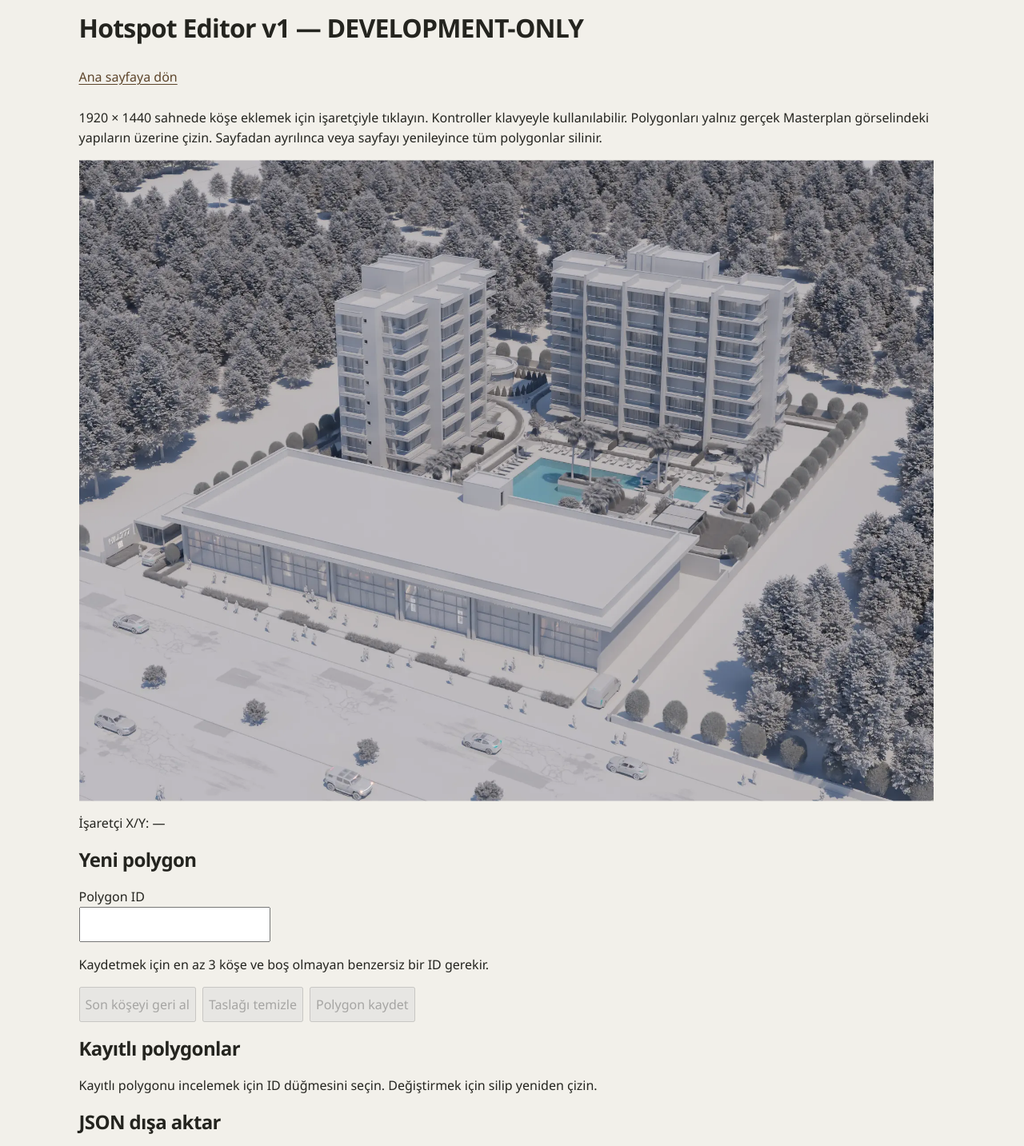
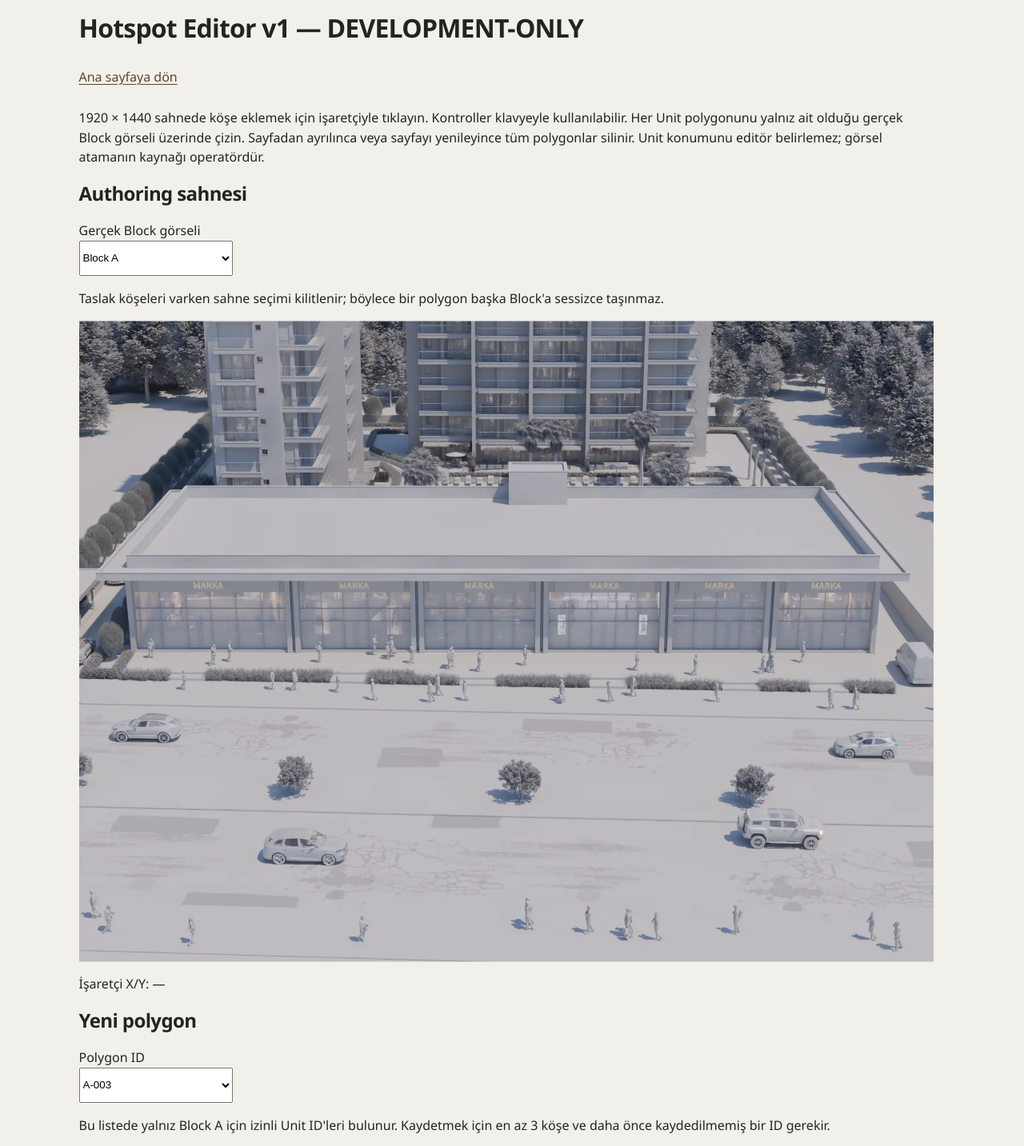
Before and after one commit to miozturk/nail-karatas-gallery, a React (Vite) app: page /__dev/hotspot-editor in a window 1280 px wide. Shown: the part 20-1453 px from the top of the page at 80% size. Built offline with nearby package versions, Linux system fonts and the light colour scheme.

Commit message:
IMP-028 Real Unit Hotspots

```diff
--- a/src/features/blocks/BlockPage.tsx
+++ b/src/features/blocks/BlockPage.tsx
@@ -6,7 +6,7 @@ import SceneStage from '../../components/SceneStage/SceneStage'
 import SceneStageImage from '../../components/SceneStage/SceneStageImage'
 import TransitionLayer from '../../components/TransitionLayer/TransitionLayer'
 import SvgHotspotLayer from '../../components/SvgHotspotLayer/SvgHotspotLayer'
-import { developmentUnitPolygons } from './developmentUnitPolygons'
+import { getUnitHotspot } from './unitHotspots'
 import UnitQuickCard from '../units/UnitQuickCard'
 import UnitDetailsDrawer from '../units/UnitDetailsDrawer'
 import { formatCategory, formatFloor } from '../../i18n/formatters'
@@ -30,9 +30,10 @@ export default function BlockPage({ showDetails = false }: { showDetails?: boole
   // Seed-first lookup: orphan geometry cannot produce a target, and missing
   // geometry cannot produce a clickable Unit. Never infer domain data from IDs.
   const hotspots = units.flatMap((unit) => {
-    const points = developmentUnitPolygons[unit.id]
-    return unit.blockId === blockId && unit.demoEnabled === true && points
-      ? [{ id: unit.id, points, label: t('block.hotspotLabel', {
+    const hotspot = getUnitHotspot(unit.id)
+    return unit.blockId === blockId && unit.demoEnabled === true
+      && hotspot?.blockId === unit.blockId
+      ? [{ id: unit.id, points: hotspot.points, label: t('block.hotspotLabel', {
           unit: unit.id, floor: formatFloor(unit.floor, t),
         }),
           disabled: isTransitioning }]
--- /dev/null
+++ b/src/features/blocks/unitHotspots.ts
@@ -0,0 +1,115 @@
+import type { ExteriorBlockId } from '../../media/exteriorMedia'
+import type { Polygon } from '../../types'
+
+export const unitHotspotIds = [
+  'A-003',
+  'B-301',
+  'B-302',
+  'B-303',
+  'B-304',
+  'C-401',
+  'C-402',
+  'C-403',
+  'C-404',
+] as const
+
+export type UnitHotspotId = typeof unitHotspotIds[number]
+
+interface UnitHotspot {
+  blockId: ExteriorBlockId
+  points: Polygon
+}
+
+// Human-authored against the production 1920 × 1440 Block renders in IMP-028.
+// Unit assignments, coordinates, and point order are preserved from the operator export.
+export const unitHotspots = {
+  'A-003': {
+    blockId: 'a',
+    points: [
+      [762, 742],
+      [757, 584],
+      [1039, 585],
+      [1037, 740],
+    ],
+  },
+  'B-301': {
+    blockId: 'b',
+    points: [
+      [1352, 621],
+      [1350, 717],
+      [1187, 731],
+      [1187, 634],
+    ],
+  },
+  'B-302': {
+    blockId: 'b',
+    points: [
+      [1154, 760],
+      [965, 772],
+      [962, 675],
+      [1158, 659],
+    ],
+  },
+  'B-303': {
+    blockId: 'b',
+    points: [
+      [940, 677],
+      [938, 774],
+      [739, 789],
+      [737, 693],
+    ],
+  },
+  'B-304': {
+    blockId: 'b',
+    points: [
+      [701, 672],
+      [703, 765],
+      [493, 787],
+      [484, 681],
+    ],
+  },
+  'C-401': {
+    blockId: 'c',
+    points: [
+      [387, 569],
+      [591, 567],
+      [595, 666],
+      [385, 668],
+    ],
+  },
+  'C-402': {
+    blockId: 'c',
+    points: [
+      [620, 587],
+      [823, 584],
+      [816, 695],
+      [615, 688],
+    ],
+  },
+  'C-403': {
+    blockId: 'c',
+    points: [
+      [845, 587],
+      [1050, 589],
+      [1052, 690],
+      [841, 690],
+    ],
+  },
+  'C-404': {
+    blockId: 'c',
+    points: [
+      [1077, 587],
+      [1280, 589],
+      [1275, 691],
+      [1073, 691],
+    ],
+  },
+} as const satisfies Record<UnitHotspotId, UnitHotspot>
+
+export function isUnitHotspotId(unitId: string): unitId is UnitHotspotId {
+  return unitHotspotIds.some((expectedId) => expectedId === unitId)
+}
+
+export function getUnitHotspot(unitId: string): UnitHotspot | undefined {
+  return isUnitHotspotId(unitId) ? unitHotspots[unitId] : undefined
+}
--- a/src/features/devtools/hotspot-editor/HotspotEditor.css
+++ b/src/features/devtools/hotspot-editor/HotspotEditor.css
@@ -8,12 +8,11 @@
 .hotspot-editor circle { fill: #fff; stroke: #92400e; stroke-width: 4; }
 .hotspot-editor label, .hotspot-editor textarea { display: block; }
 .hotspot-editor textarea { width: 100%; box-sizing: border-box; font-family: monospace; }
-.hotspot-editor input { max-width: 100%; box-sizing: border-box; }
+.hotspot-editor select { min-width: 12rem; max-width: 100%; min-height: 44px; box-sizing: border-box; }
 .hotspot-editor__actions { display: flex; flex-wrap: wrap; gap: .5rem; }
 .hotspot-editor button { min-height: 44px; }
 .hotspot-editor li { margin-block: .4rem; overflow-wrap: anywhere; }
 .hotspot-editor :focus-visible { outline: 3px solid #2563eb; outline-offset: 3px; }
 
-.hotspot-editor input { min-height: 44px; }
 .hotspot-editor > a { display: inline-flex; align-items: center; min-height: 44px; }
 .hotspot-editor textarea { resize: vertical; }
--- a/src/features/devtools/hotspot-editor/HotspotEditor.tsx
+++ b/src/features/devtools/hotspot-editor/HotspotEditor.tsx
@@ -2,21 +2,50 @@ import { useState, type PointerEvent } from 'react'
 import { Link } from 'react-router-dom'
 import SceneStage from '../../../components/SceneStage/SceneStage'
 import SceneStageImage from '../../../components/SceneStage/SceneStageImage'
-import { exteriorMedia } from '../../../media/exteriorMedia'
+import { exteriorMedia, type ExteriorBlockId } from '../../../media/exteriorMedia'
 import type { Point, Polygon } from '../../../types'
 import './HotspotEditor.css'
 
+type AuthoringUnitId =
+  | 'A-003'
+  | 'B-301'
+  | 'B-302'
+  | 'B-303'
+  | 'B-304'
+  | 'C-401'
+  | 'C-402'
+  | 'C-403'
+  | 'C-404'
+
+interface SavedPolygon {
+  blockId: ExteriorBlockId
+  points: Polygon
+}
+
+const unitIdsByBlock: Record<ExteriorBlockId, readonly AuthoringUnitId[]> = {
+  a: ['A-003'],
+  b: ['B-301', 'B-302', 'B-303', 'B-304'],
+  c: ['C-401', 'C-402', 'C-403', 'C-404'],
+}
+
+const blockLabels: Record<ExteriorBlockId, string> = {
+  a: 'Block A',
+  b: 'Block B',
+  c: 'Block C',
+}
+
 export default function HotspotEditor() {
-  const [id, setId] = useState('')
+  const [blockId, setBlockId] = useState<ExteriorBlockId>('a')
+  const [id, setId] = useState<AuthoringUnitId>('A-003')
   const [vertices, setVertices] = useState<Point[]>([])
-  const [polygons, setPolygons] = useState<Map<string, Polygon>>(new Map())
-  const [selected, setSelected] = useState<string | null>(null)
+  const [polygons, setPolygons] = useState<Map<AuthoringUnitId, SavedPolygon>>(new Map())
+  const [selected, setSelected] = useState<AuthoringUnitId | null>(null)
   const [pointer, setPointer] = useState<Point | null>(null)
   const [status, setStatus] = useState('')
   const entries = [...polygons].sort(([a], [b]) => a < b ? -1 : a > b ? 1 : 0)
+  const sceneEntries = entries.filter(([, polygon]) => polygon.blockId === blockId)
   const json = JSON.stringify(Object.fromEntries(entries), null, 2)
-  const key = id.trim()
-  const valid = vertices.length >= 3 && key.length > 0 && !polygons.has(key)
+  const valid = vertices.length >= 3 && unitIdsByBlock[blockId].includes(id) && !polygons.has(id)
 
   function coordinates(event: PointerEvent<SVGSVGElement>): Point {
     const rect = event.currentTarget.getBoundingClientRect()
@@ -28,11 +57,23 @@ export default function HotspotEditor() {
 
   function commit() {
     if (!valid) return
-    setPolygons(new Map(polygons).set(key, [...vertices]))
-    setSelected(key)
+    setPolygons(new Map(polygons).set(id, { blockId, points: [...vertices] }))
+    setSelected(id)
     setVertices([])
-    setId('')
-    setStatus(`${key} kaydedildi. Veriler yalnızca bu oturumun belleğinde tutulur.`)
+    setStatus(`${id}, ${blockLabels[blockId]} için kaydedildi. Veriler yalnızca bu oturumun belleğinde tutulur.`)
+  }
+
+  function changeBlock(nextBlockId: ExteriorBlockId) {
+    if (nextBlockId === blockId) return
+    if (vertices.length > 0) {
+      setStatus('Sahne değiştirmek için önce mevcut taslağı kaydedin veya temizleyin.')
+      return
+    }
+    setBlockId(nextBlockId)
+    setId(unitIdsByBlock[nextBlockId][0])
+    setSelected(null)
+    setPointer(null)
+    setStatus(`${blockLabels[nextBlockId]} authoring sahnesi açıldı. Kayıtlı polygonların Block ataması değiştirilmedi.`)
   }
 
   async function copy() {
@@ -50,11 +91,23 @@ export default function HotspotEditor() {
     <h1>Hotspot Editor v1 — DEVELOPMENT-ONLY</h1>
     <Link to="/">Ana sayfaya dön</Link>
     <p id="canvas-help">1920 × 1440 sahnede köşe eklemek için işaretçiyle tıklayın. Kontroller klavyeyle kullanılabilir.
-      Polygonları yalnız gerçek Masterplan görselindeki yapıların üzerine çizin. Sayfadan ayrılınca veya sayfayı yenileyince
-      tüm polygonlar silinir.</p>
+      Her Unit polygonunu yalnız ait olduğu gerçek Block görseli üzerinde çizin. Sayfadan ayrılınca veya sayfayı yenileyince
+      tüm polygonlar silinir. Unit konumunu editör belirlemez; görsel atamanın kaynağı operatördür.</p>
+    <section aria-labelledby="scene-heading">
+      <h2 id="scene-heading">Authoring sahnesi</h2>
+      <label htmlFor="block-scene">Gerçek Block görseli</label>
+      <select id="block-scene" value={blockId} disabled={vertices.length > 0}
+        onChange={(event) => changeBlock(event.target.value as ExteriorBlockId)}>
+        <option value="a">Block A</option>
+        <option value="b">Block B</option>
+        <option value="c">Block C</option>
+      </select>
+      <p>Taslak köşeleri varken sahne seçimi kilitlenir; böylece bir polygon başka Block'a sessizce taşınmaz.</p>
+    </section>
     <div className="hotspot-editor__canvas">
-      <SceneStage label="Polygon çizim sahnesi" base={
-        <SceneStageImage src={exteriorMedia.masterplan} alt="Nail Karataş gerçek Masterplan görünümü" />
+      <SceneStage label={`${blockLabels[blockId]} Unit polygon çizim sahnesi`} base={
+        <SceneStageImage src={exteriorMedia.blocks[blockId].scene}
+          alt={`Nail Karataş gerçek ${blockLabels[blockId]} görünümü`} />
       } interaction={
         <svg viewBox="0 0 1920 1440" width="1920" height="1440" aria-label="Polygon çizim alanı"
           aria-describedby="canvas-help"
@@ -66,7 +119,7 @@ export default function HotspotEditor() {
             setPointer(point)
             setVertices((previous) => [...previous, point])
           }}>
-          {entries.map(([name, polygon]) => <polygon key={name} points={points(polygon)}
+          {sceneEntries.map(([name, polygon]) => <polygon key={name} points={points(polygon.points)}
             className={name === selected ? 'hotspot-editor__selected' : 'hotspot-editor__saved'} />)}
           {vertices.length >= 3
             ? <polygon className="hotspot-editor__draft" points={points(vertices)} />
@@ -79,22 +132,32 @@ export default function HotspotEditor() {
     <section aria-labelledby="draft-heading">
       <h2 id="draft-heading">Yeni polygon</h2>
       <label htmlFor="polygon-id">Polygon ID</label>
-      <input id="polygon-id" value={id} onChange={(event) => setId(event.target.value)}
-        aria-describedby="commit-help" aria-invalid={polygons.has(key)} />
-      <p id="commit-help">Kaydetmek için en az 3 köşe ve boş olmayan benzersiz bir ID gerekir.
-        {polygons.has(key) && ' Bu ID zaten kayıtlı; başka bir ID girin.'}</p>
+      <select id="polygon-id" value={id}
+        onChange={(event) => setId(event.target.value as AuthoringUnitId)}
+        aria-describedby="commit-help" aria-invalid={polygons.has(id)}>
+        {unitIdsByBlock[blockId].map((unitId) => <option key={unitId} value={unitId}>{unitId}</option>)}
+      </select>
+      <p id="commit-help">Bu listede yalnız {blockLabels[blockId]} için izinli Unit ID'leri bulunur.
+        Kaydetmek için en az 3 köşe ve daha önce kaydedilmemiş bir ID gerekir.
+        {polygons.has(id) && ' Bu ID zaten kayıtlı; değiştirmek için önce kayıtlı polygonu silin.'}</p>
       <div className="hotspot-editor__actions">
         <button disabled={!vertices.length} onClick={() => setVertices(vertices.slice(0, -1))}>Son köşeyi geri al</button>
-        <button disabled={!vertices.length && !id} onClick={() => { setVertices([]); setId(''); setStatus('Taslak temizlendi.') }}>Taslağı temizle</button>
+        <button disabled={!vertices.length} onClick={() => { setVertices([]); setStatus('Taslak temizlendi.') }}>Taslağı temizle</button>
         <button disabled={!valid} onClick={commit}>Polygon kaydet</button>
       </div>
       <ol>{vertices.map(([x, y], index) => <li key={index}>{x}, {y}</li>)}</ol>
     </section>
     <section aria-labelledby="saved-heading">
-      <h2 id="saved-heading">Kayıtlı polygonlar</h2>
-      <p>Kayıtlı polygonu incelemek için ID düğmesini seçin. Değiştirmek için silip yeniden çizin.</p>
-      <ul>{entries.map(([name]) => <li key={name}>
-        <button aria-pressed={selected === name} onClick={() => setSelected(name)}>{name}</button>{' '}
+      <h2 id="saved-heading">Kayıtlı polygonlar ({entries.length}/9)</h2>
+      <p>Kayıtlı polygonu ve gerçek Block sahnesini incelemek için ID düğmesini seçin. Değiştirmek için silip yeniden çizin.</p>
+      <ul>{entries.map(([name, polygon]) => <li key={name}>
+        <button disabled={vertices.length > 0} aria-pressed={selected === name} onClick={() => {
+          setBlockId(polygon.blockId)
+          setId(name)
+          setSelected(name)
+          setPointer(null)
+          setStatus(`${name}, ${blockLabels[polygon.blockId]} üzerinde gösteriliyor.`)
+        }}>{name}</button>{' '}({blockLabels[polygon.blockId]}){' '}
         <button aria-label={`${name} polygonunu sil`} onClick={() => {
           const next = new Map(polygons)
           next.delete(name)
@@ -104,13 +167,14 @@ export default function HotspotEditor() {
         }}>Sil</button>
       </li>)}</ul>
       {selected && <div><h3>{selected} köşeleri</h3><ol>
-        {polygons.get(selected)?.map(([x, y], index) => <li key={index}>{x}, {y}</li>)}
+        {polygons.get(selected)?.points.map(([x, y], index) => <li key={index}>{x}, {y}</li>)}
       </ol></div>}
     </section>
     <section aria-labelledby="export-heading">
       <h2 id="export-heading">JSON dışa aktar</h2>
-      <label htmlFor="polygon-json">Kayıtlı polygonların JSON çıktısı</label>
-      <textarea id="polygon-json" readOnly value={json} rows={12} spellCheck={false} />
+      <p>Her Unit kaydı kendi <code>blockId</code> değerini ve çizim sırasındaki <code>points</code> listesini içerir.</p>
+      <label htmlFor="polygon-json">Kayıtlı Unit polygonlarının JSON çıktısı</label>
+      <textarea id="polygon-json" readOnly value={json} rows={22} spellCheck={false} />
       {typeof navigator.clipboard?.writeText === 'function'
         ? <button onClick={() => void copy()}>JSON kopyala</button>
         : <p>Panoya erişim yok. JSON alanından elle kopyalayabilirsiniz.</p>}
--- a/src/i18n/translations/en.ts
+++ b/src/i18n/translations/en.ts
@@ -41,7 +41,7 @@ export const en = {
   'block.hotspotGroupLabel': 'Block {block} unit targets',
   'block.hotspotLabel': 'Unit {unit}, {floor}',
   'block.transitionLabel': 'Return video to the main view',
-  'block.caption': '1920 × 1440 · 4:3 · DEVELOPMENT-ONLY: artificial unit polygons do not match real façades.',
+  'block.caption': '1920 × 1440 · 4:3 · Unit regions authored on the real Block image.',
   'unit.quickTitle': 'Selected unit: {unit}',
   'unit.closeAria': 'Close the card and return to the block',
   'unit.close': 'Close — Return to Block',
--- a/src/i18n/translations/ru.ts
+++ b/src/i18n/translations/ru.ts
@@ -41,7 +41,7 @@ export const ru = {
   'block.hotspotGroupLabel': 'Цели помещений блока {block}',
   'block.hotspotLabel': 'Помещение {unit}, {floor}',
   'block.transitionLabel': 'Видео возврата к общему виду',
-  'block.caption': '1920 × 1440 · 4:3 · DEVELOPMENT-ONLY: искусственные полигоны помещений не соответствуют реальным фасадам.',
+  'block.caption': '1920 × 1440 · 4:3 · Зоны помещений размечены на реальном изображении блока.',
   'unit.quickTitle': 'Выбранное помещение: {unit}',
   'unit.closeAria': 'Закрыть карточку и вернуться к блоку',
   'unit.close': 'Закрыть — К блоку',
--- a/src/i18n/translations/tr.ts
+++ b/src/i18n/translations/tr.ts
@@ -39,7 +39,7 @@ export const tr = {
   'block.hotspotGroupLabel': '{block} Blok bağımsız bölüm hedefleri',
   'block.hotspotLabel': 'Bağımsız bölüm {unit}, {floor}',
   'block.transitionLabel': 'Ana görünüme geri dönüş videosu',
-  'block.caption': '1920 × 1440 · 4:3 · DEVELOPMENT-ONLY: yapay bağımsız bölüm poligonları gerçek cephelerle eşleşmez.',
+  'block.caption': '1920 × 1440 · 4:3 · Gerçek Block görseli üzerinde tanımlanmış bağımsız bölüm bölgeleri.',
   'unit.quickTitle': 'Seçili bölüm: {unit}',
   'unit.closeAria': 'Kartı kapat ve bloğa dön',
   'unit.close': 'Kapat — Bloğa dön',
```
Also changed, not shown: src/features/blocks/developmentUnitPolygons.ts (deleted, +0 -15 lines), src/features/devtools/hotspot-editor/README.md, 1 other file (tests, documents, lock files or other folders).
